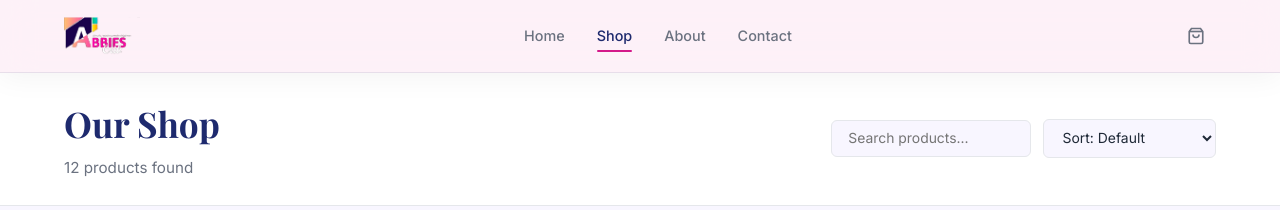
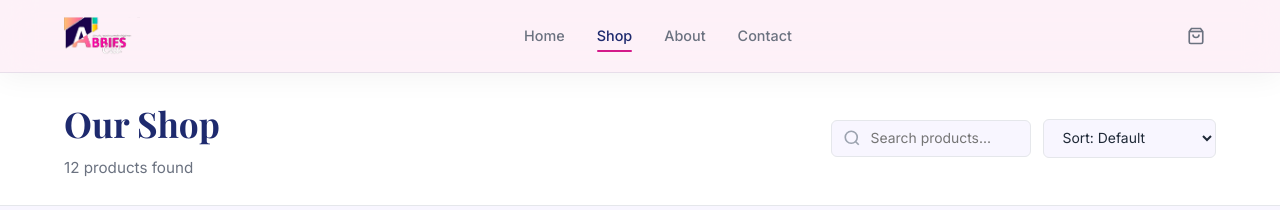
Before and after one commit to Dosky-05/Abbiescrib, a React (Vite) app: page /shop in a window 1280 px wide. Shown: the top 210 px of the page. Built offline with nearby package versions, Linux system fonts and the light colour scheme.

Commit message:
added search icon

```diff
--- a/src/pages/Shop.css
+++ b/src/pages/Shop.css
@@ -19,8 +19,22 @@
   flex-wrap: wrap;
 }
 
+.shop-search-wrapper {
+  position: relative;
+  display: flex;
+  align-items: center;
+}
+
+.shop-search-icon {
+  position: absolute;
+  left: 0.75rem;
+  color: var(--gray-400);
+  pointer-events: none;
+  flex-shrink: 0;
+}
+
 .shop-search {
-  padding: 0.6rem 1rem;
+  padding: 0.6rem 1rem 0.6rem 2.4rem;
   border: 1.5px solid var(--gray-200);
   border-radius: var(--radius-sm);
   font-size: 0.87rem;
--- a/src/pages/Shop.jsx
+++ b/src/pages/Shop.jsx
@@ -62,6 +62,10 @@ export default function Shop() {
             </p>
           </div>
           <div className="shop-header__controls">
+            <div className="shop-search-wrapper">
+              <svg className="shop-search-icon" width="18" height="18" viewBox="0 0 24 24" fill="none" stroke="currentColor" strokeWidth="2.2">
+                <circle cx="11" cy="11" r="8" /><line x1="21" y1="21" x2="16.65" y2="16.65" />
+              </svg>
               <input
                 className="shop-search"
                 type="text"
@@ -69,6 +73,7 @@ export default function Shop() {
                 value={searchQuery}
                 onChange={e => setSearchQuery(e.target.value)}
               />
+            </div>
             <select
               className="shop-sort"
               value={sortBy}
```
Lines whose indentation alone changed are shown as unchanged.
